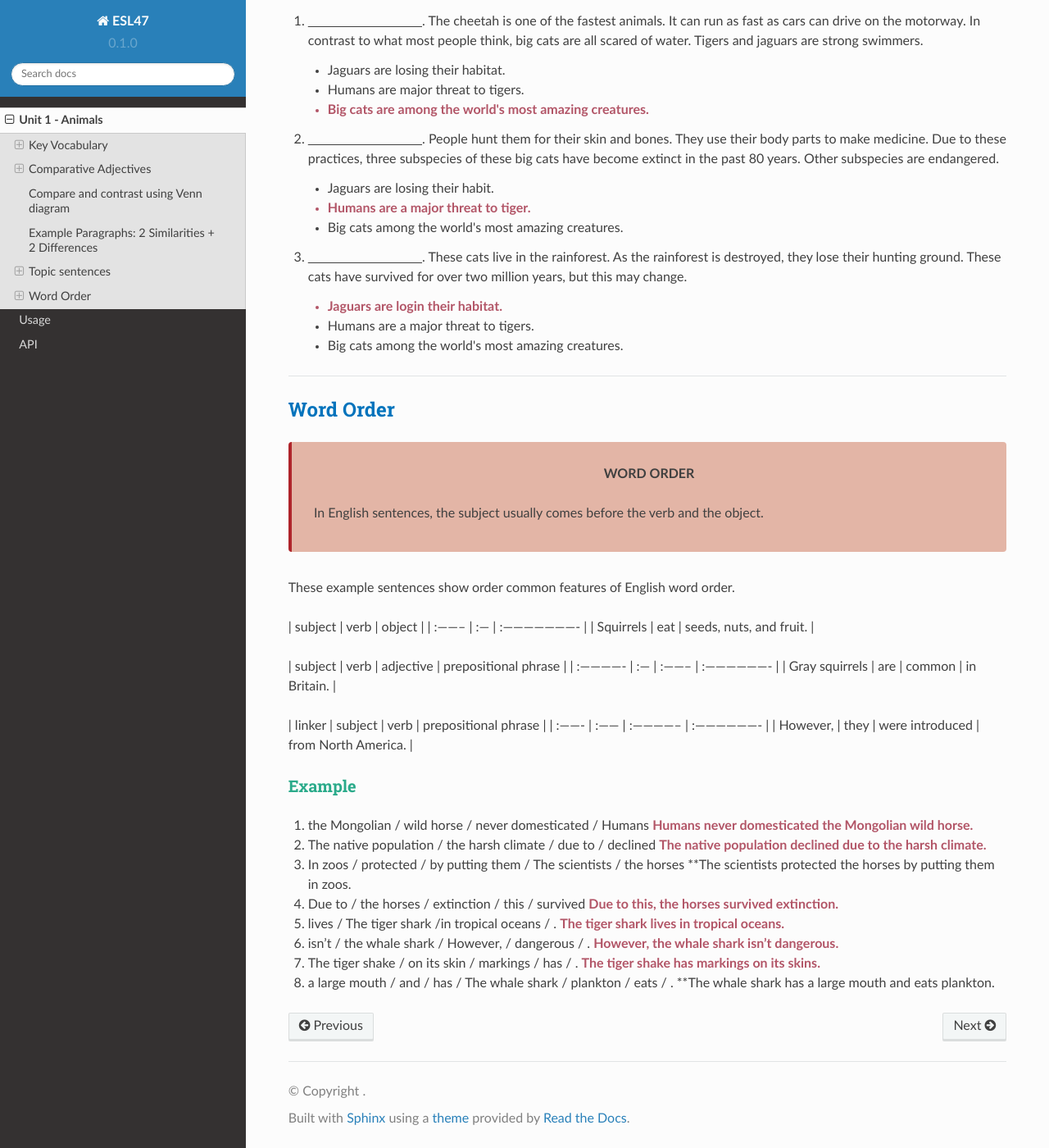
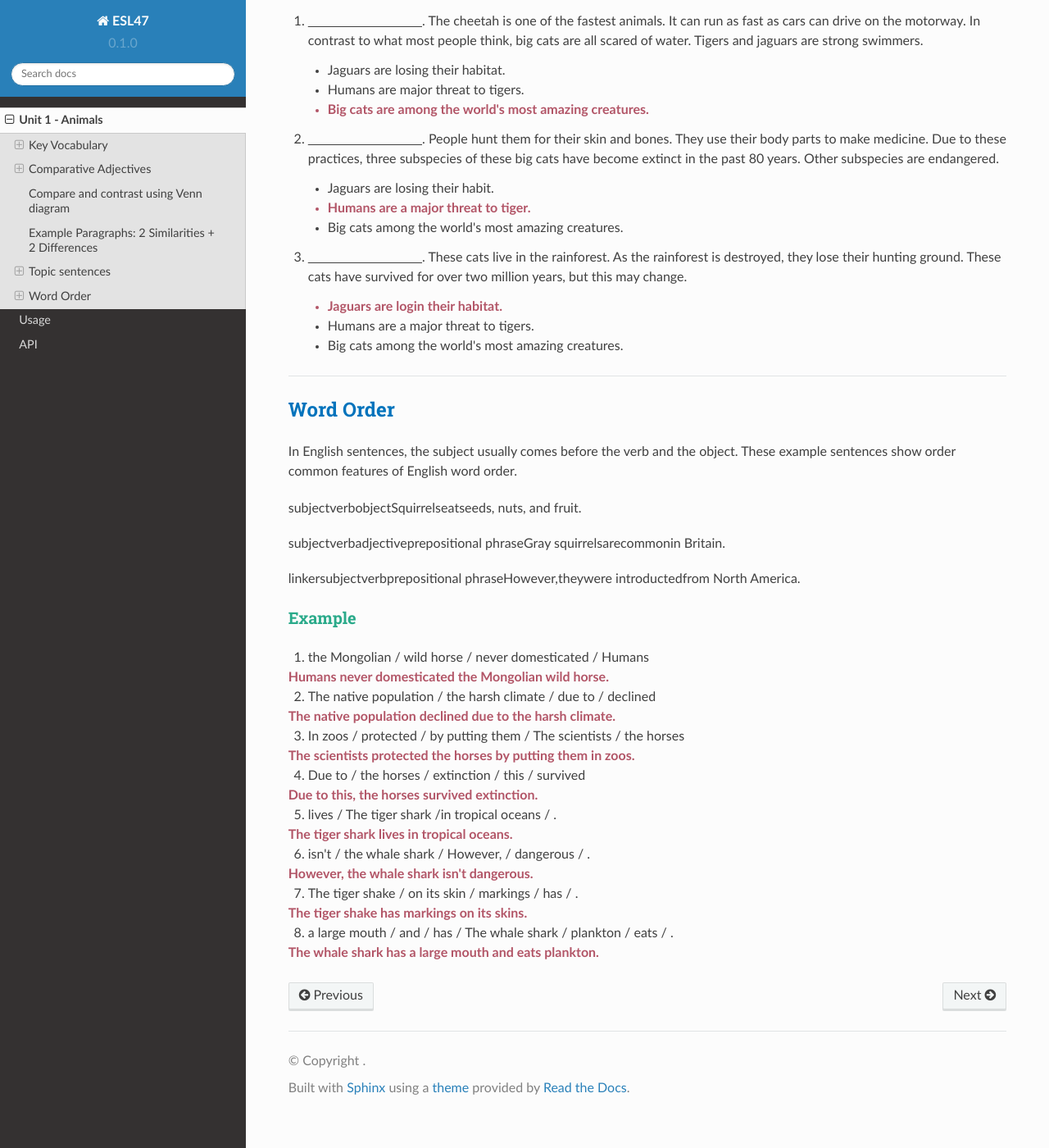
Before and after one commit to vpa24/ESL-47---Intermediate-Low-Integrated-Reading-Writing, a Sphinx documentation site: the page built from docs/source/unit1.md, in a window 1280 px wide and 1400 px high, scrolled down 4398 px. Shown: the whole window at 82% size. Built offline with Sphinx 7.4.7 and the Read the Docs theme 2.0.0, drawn with Linux system fonts in a browser that asks for light colours.

Commit message:
edit word order example section

```diff
--- a/docs/source/unit1.md
+++ b/docs/source/unit1.md
@@ -163,7 +163,7 @@ A <b>topic sentence</b> is <ins>usually the first sentence in a paragraph.</ins>
 
 #### Example
 
-_Bold text is the correct topic sentences for the paragraph_
+**Bold text is the correct topic sentences for the paragraph**
 
 1. <u>&nbsp;&nbsp;&nbsp;&nbsp;&nbsp;&nbsp;&nbsp;&nbsp;&nbsp;&nbsp;&nbsp;&nbsp;&nbsp;&nbsp;&nbsp;&nbsp;&nbsp;&nbsp;&nbsp;&nbsp;&nbsp;&nbsp;&nbsp;&nbsp;&nbsp;&nbsp;&nbsp;&nbsp;&nbsp;&nbsp;&nbsp;&nbsp;&nbsp;&nbsp;</u>. The cheetah is one of the fastest animals. It can run as fast as cars can drive on the motorway. In contrast to what most people think, big cats are all scared of water. Tigers and jaguars are strong swimmers.
    <ul>
@@ -190,45 +190,66 @@ _Bold text is the correct topic sentences for the paragraph_
 
 ## Word Order
 
-<div class="info">
-<span>
-<p style='margin-top:1em; text-align:center'>
-<b>WORD ORDER</b></p>
-<p style='margin-left:1em;'>
-In English sentences, the subject usually comes before the verb and the object.
-</p>
-</span>
-</div>
+In English sentences, the subject usually comes before the verb and the object. These example sentences show order common features of English word order.
 
-These example sentences show order common features of English word order.
-
-| subject   | verb | object                  |
-| :-------- | :--- | :---------------------- |
-| Squirrels | eat  | seeds, nuts, and fruit. |
-
-| subject        | verb | adjective | prepositional phrase |
-| :------------- | :--- | :-------- | :------------------- |
-| Gray squirrels | are  | common    | in Britain.          |
-
-| linker   | subject | verb            | prepositional phrase |
-| :------- | :------ | :-------------- | :------------------- |
-| However, | they    | were introduced | from North America.  |
+<table>
+   <thead>
+      <tr>subject</tr>
+      <tr>verb</tr>
+      <tr>object</tr>
+   </thead>
+   <tbody>
+      <tr>Squirrels</tr>
+      <tr>eat</tr>
+      <tr>seeds, nuts, and fruit.</tr>
+   </tbody>
+</table>
+<table>
+   <thead>
+      <tr>subject</tr>
+      <tr>verb</tr>
+      <tr>adjective</tr>
+      <tr>prepositional phrase</tr>
+   </thead>
+   <tbody>
+      <tr>Gray squirrels</tr>
+      <tr>are</tr>
+      <tr>common</tr>
+      <tr>in Britain.</tr>
+   </tbody>
+</table>
+<table>
+   <thead>
+      <tr>linker</tr>
+      <tr>subject</tr>
+      <tr>verb</tr>
+      <tr>prepositional phrase</tr>
+   </thead>
+   <tbody>
+      <tr>However,</tr>
+      <tr>they</tr>
+      <tr>were introducted</tr>
+      <tr>from North America.</tr>
+   </tbody>
+</table>
 
 #### Example
 
-1. the Mongolian / wild horse / never domesticated / Humans
-   **Humans never domesticated the Mongolian wild horse.**
-2. The native population / the harsh climate / due to / declined
-   **The native population declined due to the harsh climate.**
-3. In zoos / protected / by putting them / The scientists / the horses
-   \*\*The scientists protected the horses by putting them in zoos.
-4. Due to / the horses / extinction / this / survived
-   **Due to this, the horses survived extinction.**
-5. lives / The tiger shark /in tropical oceans / .
-   **The tiger shark lives in tropical oceans.**
-6. isn't / the whale shark / However, / dangerous / .
-   **However, the whale shark isn't dangerous.**
-7. The tiger shake / on its skin / markings / has / .
-   **The tiger shake has markings on its skins.**
-8. a large mouth / and / has / The whale shark / plankton / eats / .
-   \*\*The whale shark has a large mouth and eats plankton.
+<ol>
+   <li>the Mongolian / wild horse / never domesticated / Humans</li>
+   <strong>Humans never domesticated the Mongolian wild horse.</strong>
+   <li>The native population / the harsh climate / due to / declined</li>
+   <strong>The native population declined due to the harsh climate.</strong>
+   <li>In zoos / protected / by putting them / The scientists / the horses</li>
+   <strong>The scientists protected the horses by putting them in zoos.</strong>
+   <li>Due to / the horses / extinction / this / survived</li>
+   <strong>Due to this, the horses survived extinction.</strong>
+   <li>lives / The tiger shark /in tropical oceans / .</li>
+   <strong>The tiger shark lives in tropical oceans.</strong>
+   <li>isn't / the whale shark / However, / dangerous / .</li>
+   <strong>However, the whale shark isn't dangerous.</strong>
+   <li>The tiger shake / on its skin / markings / has / .</li>
+   <strong>The tiger shake has markings on its skins.</strong>
+   <li>a large mouth / and / has / The whale shark / plankton / eats / .</li>
+   <strong>The whale shark has a large mouth and eats plankton.</strong>
+</ol>
```
